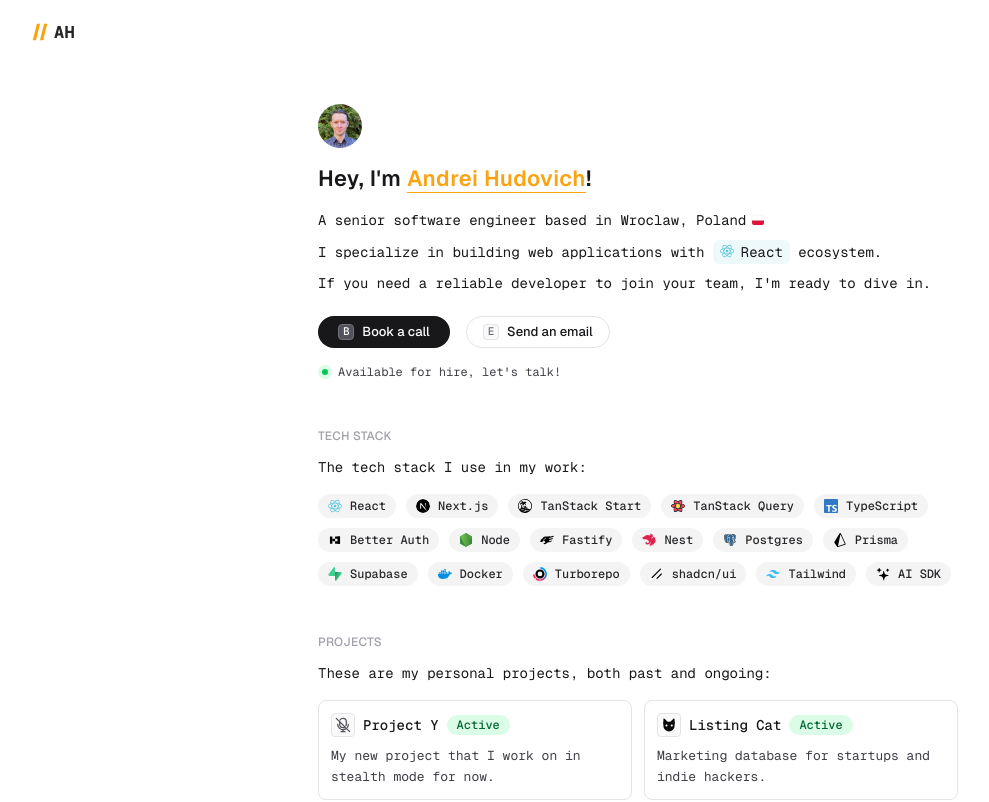
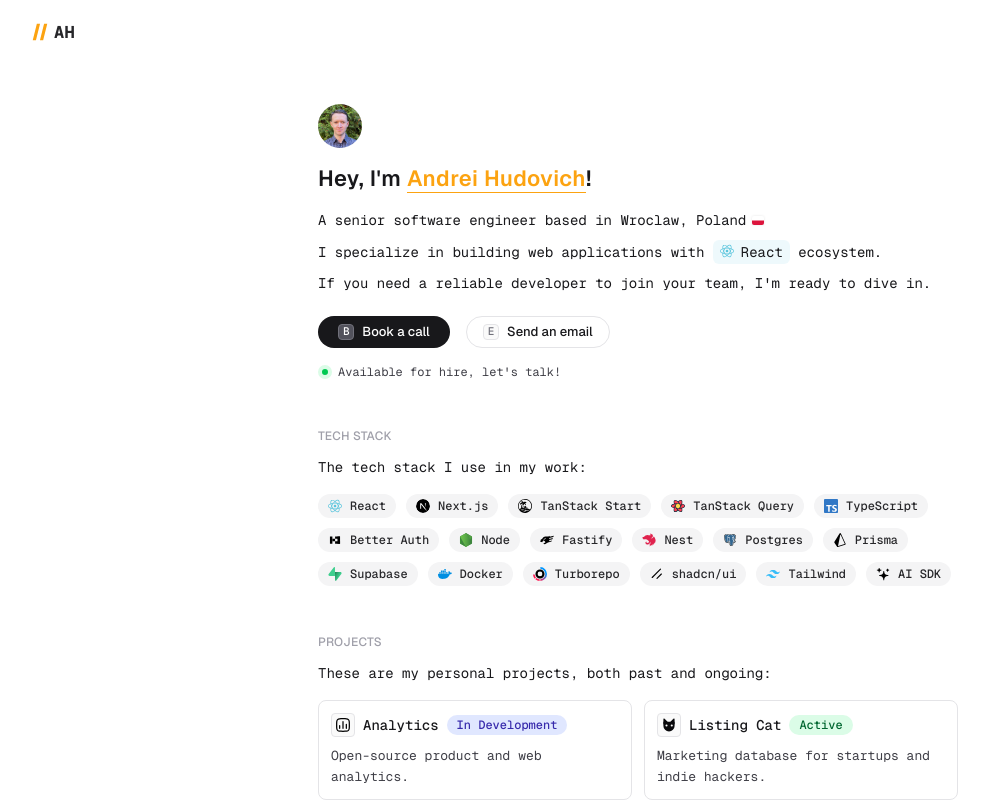
Before and after one commit to ahudovich/hudovich.com, a Next.js app: page / in a window 1280 px wide. Shown: the top 802 px of the page, without its empty margins (2-991 px from the left). Built offline with nearby package versions, Linux system fonts and the light colour scheme; no server answers.

Commit message:
chore: update current project

```diff
--- a/components/ProjectStatus.tsx
+++ b/components/ProjectStatus.tsx
@@ -8,6 +8,7 @@
     status: {
       active: 'bg-green-100 text-green-800',
       sold: 'bg-orange-100 text-orange-800',
+      'in development': 'bg-indigo-100 text-indigo-800',
     },
   },
   defaultVariants: {
--- /dev/null
+++ b/components/icons/huge/IconAnalytics01.tsx
@@ -0,0 +1,8 @@
+export function IconAnalytics01({ ...props }: React.SVGProps<SVGSVGElement>) {
+  return (
+    <svg xmlns="http://www.w3.org/2000/svg" viewBox="0 0 16 16" {...props}>
+      <path d="M4.042 11.334V8.667a.625.625 0 1 1 1.25 0v2.667a.625.625 0 0 1-1.25 0m3.333 0V4.667a.625.625 0 1 1 1.25 0v6.667a.625.625 0 0 1-1.25 0m3.333-.001v-4a.625.625 0 1 1 1.25 0v4a.625.625 0 0 1-1.25 0" />
+      <path d="M13.709 8c0-1.51-.002-2.58-.11-3.391-.107-.793-.307-1.245-.635-1.573-.329-.328-.78-.527-1.573-.634-.81-.109-1.881-.11-3.391-.11s-2.58.001-3.39.11c-.794.107-1.246.306-1.574.634s-.527.78-.634 1.573c-.109.81-.11 1.88-.11 3.39s.001 2.581.11 3.392c.107.793.306 1.244.634 1.572s.78.529 1.573.635c.811.11 1.88.11 3.39.11s2.581 0 3.392-.11c.793-.106 1.244-.306 1.573-.635.328-.328.528-.779.634-1.572.11-.81.11-1.881.11-3.391m1.25 0c0 1.475 0 2.645-.122 3.558-.126.931-.39 1.69-.989 2.29-.6.6-1.359.863-2.29.989-.913.122-2.083.122-3.558.122s-2.644 0-3.558-.122c-.932-.126-1.69-.39-2.29-.99-.599-.599-.864-1.357-.99-2.289-.122-.913-.12-2.083-.12-3.558s-.002-2.644.12-3.558c.126-.932.39-1.69.99-2.29s1.358-.864 2.29-.99c.914-.122 2.083-.12 3.558-.12s2.645-.002 3.558.12c.932.126 1.69.391 2.29.99.599.6.863 1.358.989 2.29.122.914.122 2.083.122 3.558" />
+    </svg>
+  )
+}
--- a/components/icons/huge/IconHugeMicOff02.tsx
+++ /dev/null
@@ -1,7 +0,0 @@
-export function IconHugeMicOff02({ ...props }: React.SVGProps<SVGSVGElement>) {
-  return (
-    <svg xmlns="http://www.w3.org/2000/svg" viewBox="0 0 16 16" {...props}>
-      <path d="M.89.891a.626.626 0 0 1 .886 0l3.26 3.26q.075.057.131.133l5.179 5.177a.6.6 0 0 1 .154.142q.011.016.02.034l4.589 4.588a.625.625 0 0 1-.884.884l-2.86-2.86a5.9 5.9 0 0 1-2.74 1.008v.784H10a.626.626 0 0 1 0 1.25H6a.625.625 0 1 1 0-1.25h1.375v-.783a5.96 5.96 0 0 1-5.334-5.925.625.625 0 0 1 1.25 0 4.709 4.709 0 0 0 7.17 4.013l-.556-.558A3.9 3.9 0 0 1 8 11.291a3.96 3.96 0 0 1-3.959-3.958V4.925l-3.15-3.15a.626.626 0 0 1 0-.884m11.818 6.442a.625.625 0 1 1 1.25 0 5.94 5.94 0 0 1-1.011 3.323.625.625 0 0 1-1.037-.698c.504-.75.798-1.652.798-2.625m-2 0v-2.68A2.697 2.697 0 0 0 8 1.959c-1.021 0-1.88.524-2.341 1.34a.625.625 0 0 1-1.088-.616C5.254 1.472 6.53.708 8 .708a3.947 3.947 0 0 1 3.957 3.946v2.68a3.8 3.8 0 0 1-.444 1.784.626.626 0 0 1-1.11-.577 2.5 2.5 0 0 0 .304-1.208m-5.417 0A2.71 2.71 0 0 0 8 10.041c.342 0 .667-.068.968-.188L5.291 6.175z" />
-    </svg>
-  )
-}
--- a/components/pages/home/HomeProjects.tsx
+++ b/components/pages/home/HomeProjects.tsx
@@ -1,4 +1,4 @@
-import { IconHugeMicOff02 } from '@/components/icons/huge/IconHugeMicOff02'
+import { IconAnalytics01 } from '@/components/icons/huge/IconAnalytics01'
 import { LogoProjectBlueskyMeter } from '@/components/logos/projects/LogoProjectBlueskyMeter'
 import { LogoProjectListingCat } from '@/components/logos/projects/LogoProjectListingCat'
 import { ProjectCard } from '@/components/ProjectCard'
@@ -16,10 +16,11 @@
 
 const projects: Array<Project> = [
   {
-    name: 'Project Y',
-    description: 'My new project that I work on in stealth mode for now.',
-    status: 'active',
-    icon: <IconHugeMicOff02 className="fill-zinc-600" />,
+    name: 'Analytics',
+    description: 'Open-source product and web analytics.',
+    status: 'in development',
+    icon: <IconAnalytics01 className="fill-inherit" />,
+    link: 'https://github.com/ahudovich/analytics',
   },
   {
     name: 'Listing Cat',
--- a/types/ProjectStatusType.ts
+++ b/types/ProjectStatusType.ts
@@ -1 +1 @@
-export type ProjectStatusType = 'active' | 'sold'
+export type ProjectStatusType = 'active' | 'sold' | 'in development'
```
Also changed, not shown: assets/icons/huge/icon-analytics-01.svg (added).
